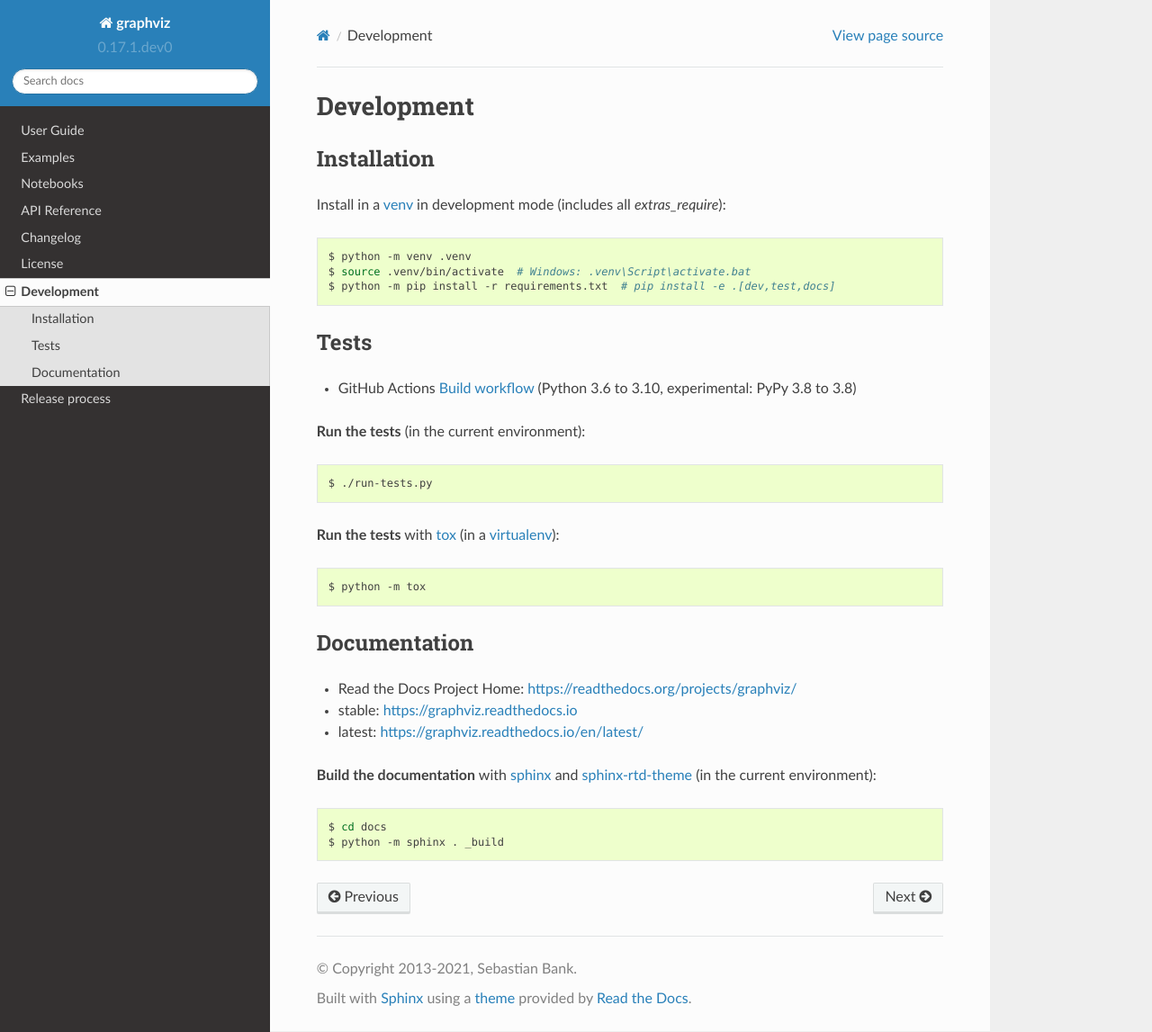
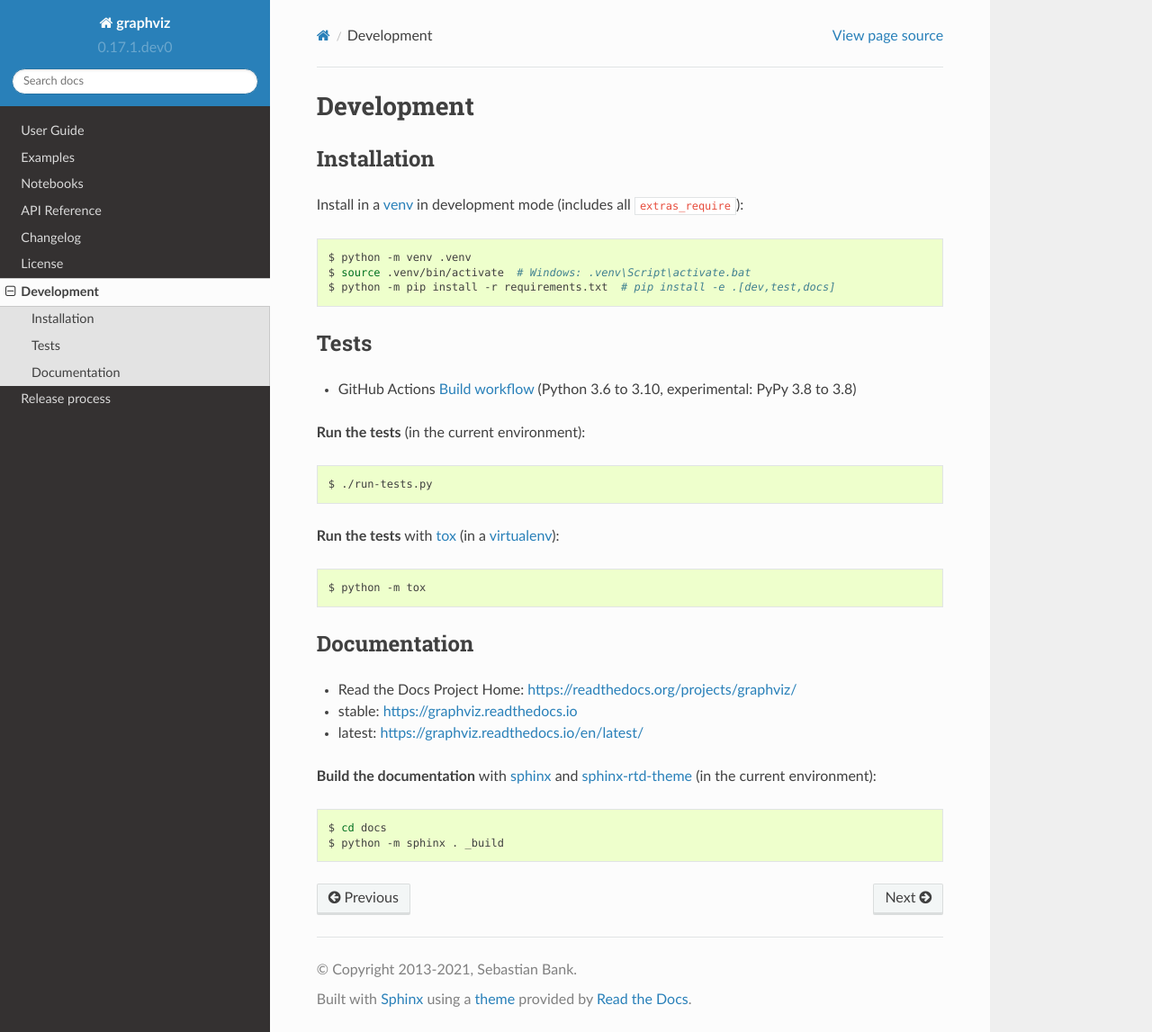
Before and after one commit to xflr6/graphviz, a Sphinx documentation site: the page built from docs/development.rst, in a window 1280 px wide and 1147 px high. Shown: the whole window at 90% size. Built offline with Sphinx 7.4.7 and the Read the Docs theme 2.0.0, drawn with Linux system fonts in a browser that asks for light colours; the version number is read from the project's files by our own code.

Commit message:
fix markup

```diff
--- a/docs/development.rst
+++ b/docs/development.rst
@@ -6,7 +6,7 @@ Development
 Installation
 ------------
 
-Install in a venv_ in development mode (includes all `extras_require`):
+Install in a venv_ in development mode (includes all ``extras_require``):
 
 .. code:: bash
 
```
